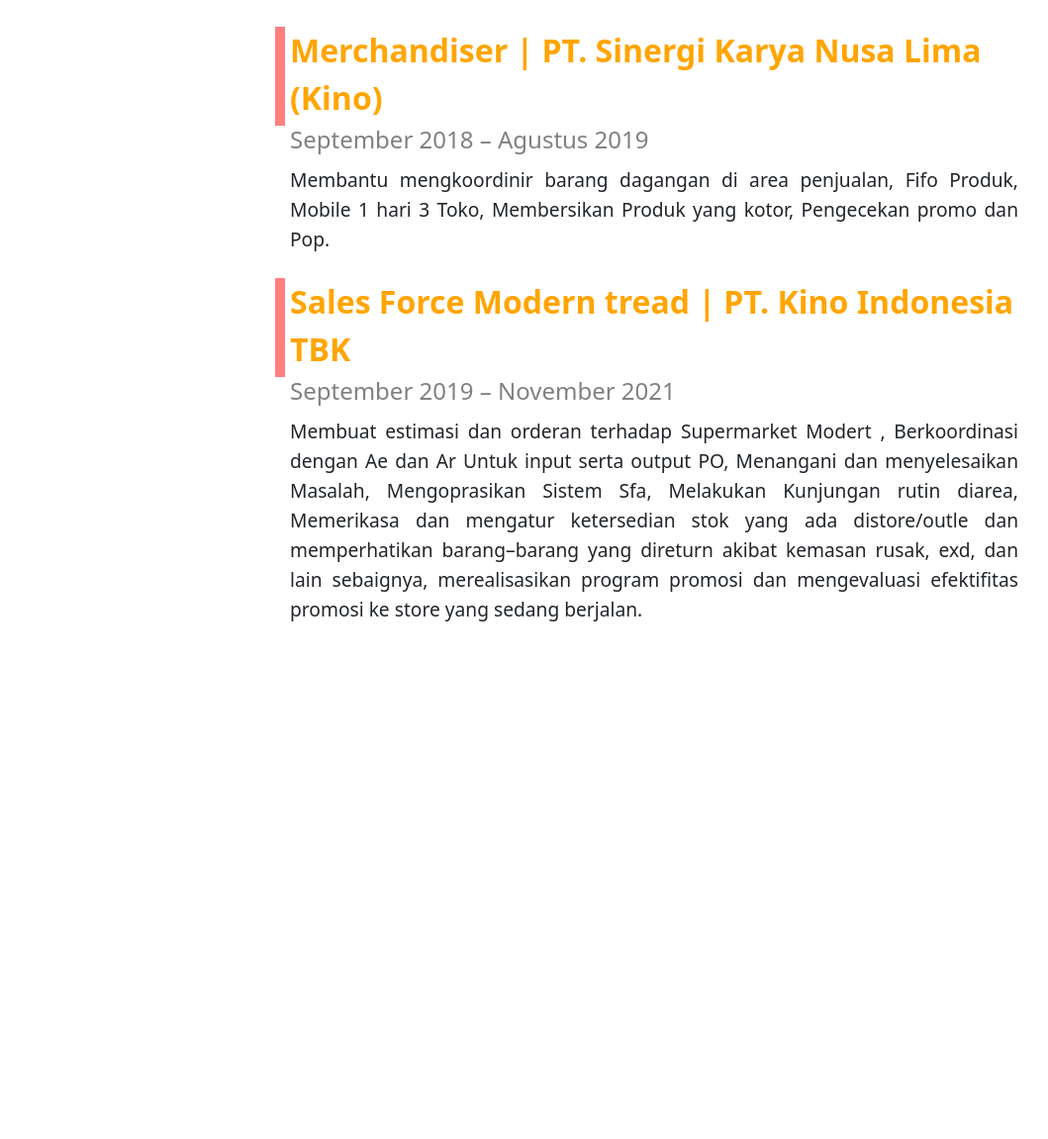
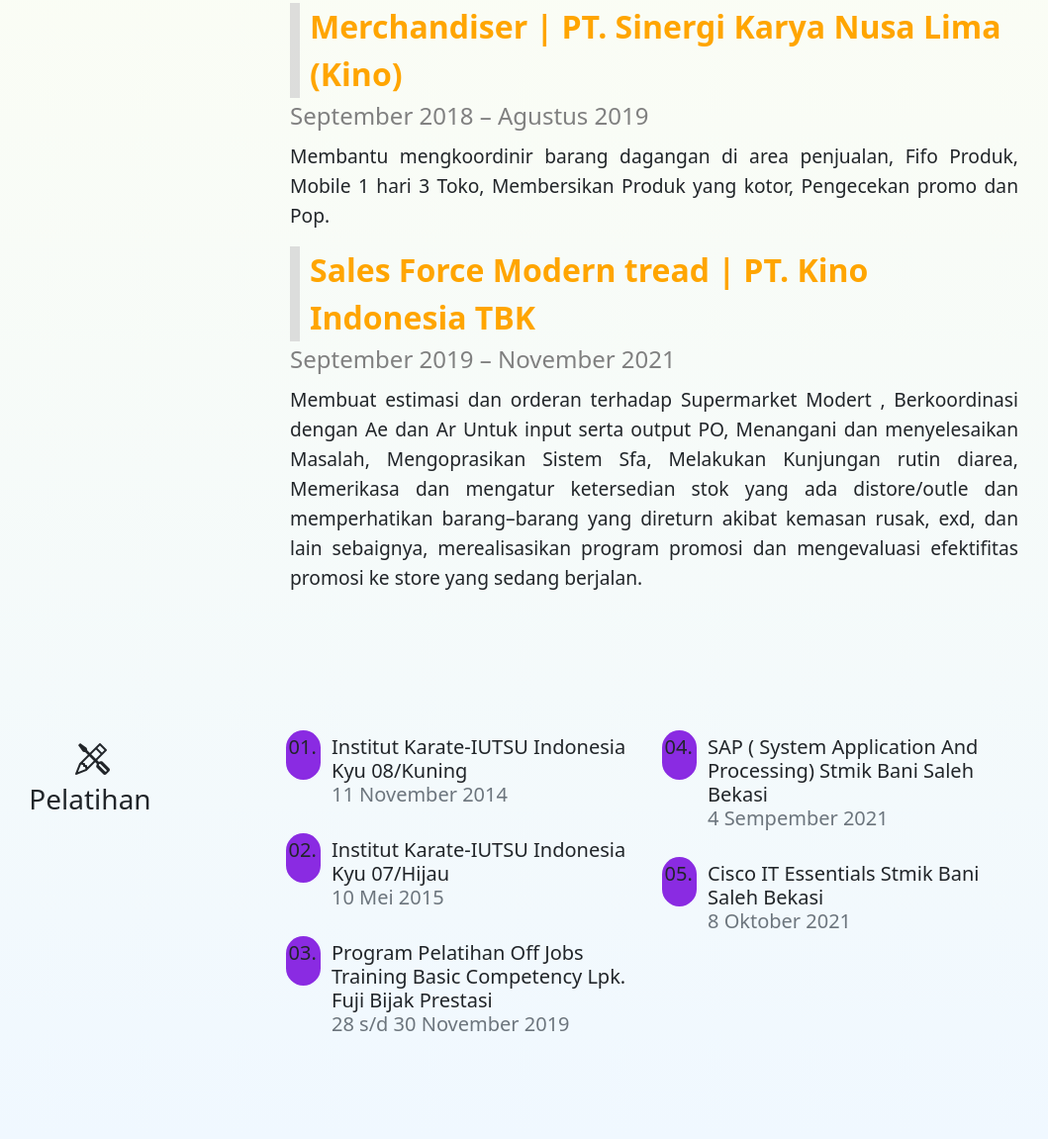
Before and after one commit to rikakhoirunisa/web-cv-rika, a plain HTML site: page index.html in a window 1280 px wide. Shown: the part 2239-3390 px from the top of the page at 99% size, without its empty margins (169-1228 px from the left). Before the commit the page ends 2950 px from the top, so only its background shows below. Drawn offline with nearby package versions, Linux system fonts and the light colour scheme.

Commit message:
Finishing

```diff
--- a/index.html
+++ b/index.html
@@ -99,21 +99,21 @@
             <dd>Juni 2017 - September 2017</dd>
             <p>Melakukan Manajemen Input dan Output, Melakukan Proses Penjualan Apartemen.</p>
 
-            <dt class="pt-2">Finance | PT. Lintas Jaringan Nusantara</dt>
+            <dt class="mt-3">Finance | PT. Lintas Jaringan Nusantara</dt>
             <dd>November 2017 - Januari 2018</dd>
             <p>Membuat Invoicing untuk Client, Menerima Komplain dari Client, Membuat dokumen faktur pajak, Membuat Report Daily menggunakan Excel.</p>
 
-            <dt class="pt-2">Sales Promotion Girl (SPG) | PT. Kino Indonesia TBK</dt>
+            <dt class="mt-3">Sales Promotion Girl (SPG) | PT. Kino Indonesia TBK</dt>
             <dd>Januari 2018 – September 2018</dd>
             <p>
               Membantu mengkoordinir barang dagangan di area penjualan, Memberitahukan kepada pelanggan kualitas barang yang dipromosikan, Fifo Produk, Menjaga kebersihan area penjualan Mempromosikan produk kepada pelanggan secara langsung.
-            </dd>
+            </p>
 
-            <dt class="pt-2">Merchandiser | PT. Sinergi Karya Nusa Lima (Kino)</dt>
+            <dt class="mt-3">Merchandiser | PT. Sinergi Karya Nusa Lima (Kino)</dt>
             <dd>September 2018 – Agustus 2019</dd>
             <p>Membantu mengkoordinir barang dagangan di area penjualan, Fifo Produk, Mobile 1 hari 3 Toko, Membersikan Produk yang kotor, Pengecekan promo dan Pop.</p>
 
-            <dt class="pt-2">Sales Force Modern tread | PT. Kino Indonesia TBK</dt>
+            <dt class="mt-2">Sales Force Modern tread | PT. Kino Indonesia TBK</dt>
             <dd>September 2019 – November 2021</dd>
             <p>
               Membuat estimasi dan orderan terhadap Supermarket Modert , Berkoordinasi dengan Ae dan Ar Untuk input serta output PO, Menangani dan menyelesaikan Masalah, Mengoprasikan Sistem Sfa, Melakukan Kunjungan rutin diarea, Memerikasa
@@ -123,6 +123,45 @@
           </dl>
         </div>
       </div>
+
+      <!-- Skill -->
+      <div class="row justify-content-center">
+        <div class="col-md-4 text-center mb-3">
+          <i class="bi bi-screwdriver"></i><i class="bi bi-pencil"></i>
+
+          <h3>Pelatihan</h3>
+        </div>
+        <div class="col-md-4">
+          <ol class="h5 hl">
+            <li>
+              Institut Karate-IUTSU Indonesia Kyu 08/Kuning
+              <div class="text-muted">11 November 2014</div>
+            </li>
+            <li>
+              Institut Karate-IUTSU Indonesia Kyu 07/Hijau
+              <div class="text-muted">10 Mei 2015</div>
+            </li>
+            <li>
+              Program Pelatihan Off Jobs Training Basic Competency Lpk. Fuji Bijak Prestasi
+              <div class="text-muted">28 s/d 30 November 2019</div>
+            </li>
+          </ol>
+        </div>
+        <div class="col md-4">
+          <ol class="h5 hl" start="4">
+            <li>
+              SAP ( System Application And Processing) Stmik Bani Saleh Bekasi
+              <div class="text-muted">4 Sempember 2021</div>
+            </li>
+            <li>
+              Cisco IT Essentials Stmik Bani Saleh Bekasi
+              <div class="text-muted">8 Oktober 2021</div>
+            </li>
+          </ol>
+        </div>
+      </div>
+
+      <!-- Sertifikasi -->
     </div>
     <!-- Optional JavaScript; choose one of the two! -->
 
--- a/style.css
+++ b/style.css
@@ -1,5 +1,7 @@
 body {
   min-height: 2000px;
+
+  background-image: linear-gradient(lavender, ivory, aliceblue);
 }
 
 .container {
@@ -79,16 +81,17 @@ dt {
   font-size: 2rem;
   color: orange;
   position: relative;
+  padding-left: 20px;
 }
 
 dt::before {
   content: "";
   width: 10px;
-  height: 100px;
-  left: -15px;
+  height: 100%;
+  left: 0;
   position: absolute;
-  background-color: red;
-  opacity: 50%;
+  background-color: lightgray;
+  opacity: 75%;
 }
 
 dd {
@@ -101,3 +104,38 @@ dl p {
   line-height: 30px;
   font-size: 1.2rem;
 }
+
+.bi-pencil {
+  position: relative;
+  right: 15px;
+}
+
+.bi-screwdriver {
+  position: relative;
+  left: 20px;
+}
+
+ol {
+  list-style-type: decimal-leading-zero;
+}
+
+ol li {
+  padding-bottom: 2rem;
+}
+
+ol li {
+  position: relative;
+  padding-left: 10px;
+}
+
+ol li::before {
+  content: "";
+  position: absolute;
+  width: 35px;
+  height: 50px;
+  background-color: blueviolet;
+  z-index: -1;
+  left: -36px;
+  top: -5px;
+  border-radius: 20px;
+}
```
